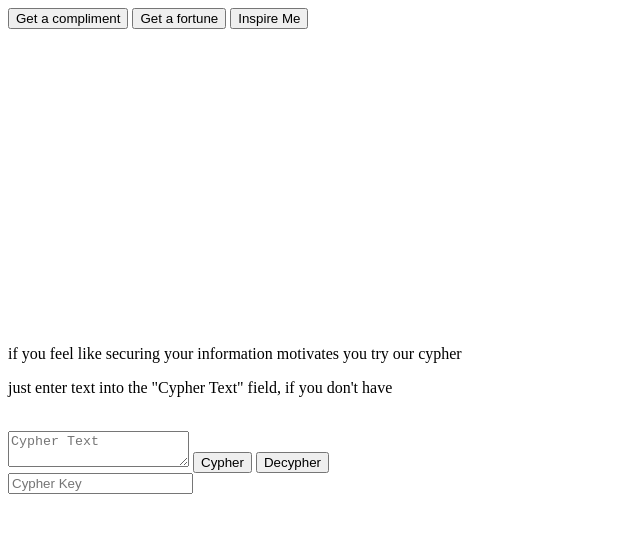
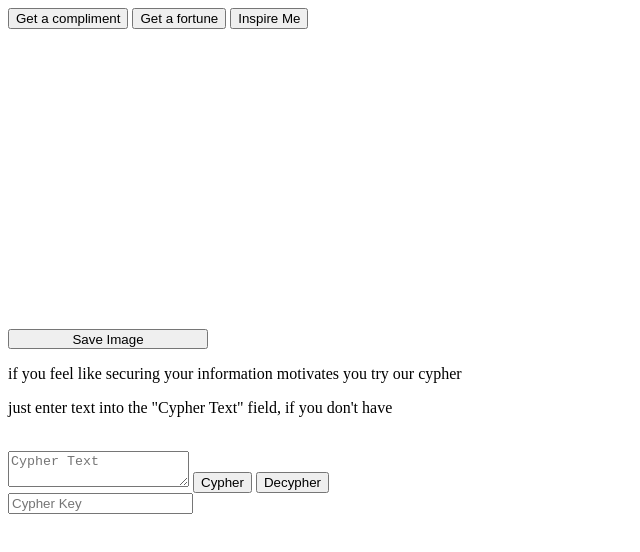
Before and after one commit to tbpatj/back-end-assessment, a website: page client/index.html in a window 1280 px wide. Both pictures are taken after a click on the button "Inspire Me". Shown: the whole page, without its empty margins (0-640 px from the left). Drawn offline with nearby package versions, Linux system fonts and the light colour scheme; no server answers.

Commit message:
cleaned up and added a button to the pictures

```diff
--- a/client/index.html
+++ b/client/index.html
@@ -12,6 +12,7 @@
     <div id="image-container" class="image-container">
       <img id="inspiration" href="" class="my-image hidden initialH">
       <img id="inspiration2" href="" class="my-image hidden">
+      <button class="save-button">Save Image</button>
     </div>
     <p> if you feel like securing your information motivates you try our cypher</p>
     <p> just enter text into the "Cypher Text" field, if you don't have</p>
--- a/client/main.js
+++ b/client/main.js
@@ -58,7 +58,7 @@ document.getElementById("submit-decypher").onclick = function() {
 document.getElementById("inspiration-bttn").onclick = () => {//Inspiration button is clicked
     //if we haven't even clicked it once it will run this script finding an image and adding the needed animation classes
     if(insprElem.classList.contains("initialH")){
-        inspireContainer.classList.add("imageShow");
+        inspireContainer.classList.add("container-show");
          insprElem.classList.remove("initialH");
          insprElem.classList.remove("hidden");
          insprElem.classList.add("imageShow");
@@ -68,7 +68,7 @@ document.getElementById("inspiration-bttn").onclick = () => {//Inspiration butto
         })
     } else { //if we have already clicked for an image before just add the animation classes
         //make sure adding of classes starts before you do axios
-        inspireContainer.classList.remove("imageShow");
+        inspireContainer.classList.remove("container-show");
         inspireContainer.classList.add("swapping");
         animationFin = false;
         loaded = false;
@@ -106,7 +106,7 @@ function loadedImg( event ){
 function swapTheClasses(){
     if(inspireContainer.classList.contains("swapping")){
         inspireContainer.classList.remove("swapping");
-        inspireContainer.classList.add("imageShow");
+        inspireContainer.classList.add("container-show");
         if(insprElem.classList.contains("hidden")){
             insprElem.classList.remove("hidden");
             insprElem.classList.add("imageShow");
--- a/client/styles.css
+++ b/client/styles.css
@@ -7,9 +7,18 @@
     transition: 1s;
 }
 .image-container{
+    display: flex;
+    flex-direction: column;
+    justify-content: center;
+    align-items:flex-start;
     height: 0px;
     overflow: hidden;
+
+
     transition: 1s;
+}
+.container-show{
+    height:320px;
 }
 .imageShow{
     display: block;
@@ -18,6 +27,10 @@
 
 }
 .swapping{
-    display: block;
     height:0px;
 }
+.save-button{
+    display: block;
+    width:200px;
+    height:20px;
+}
```
